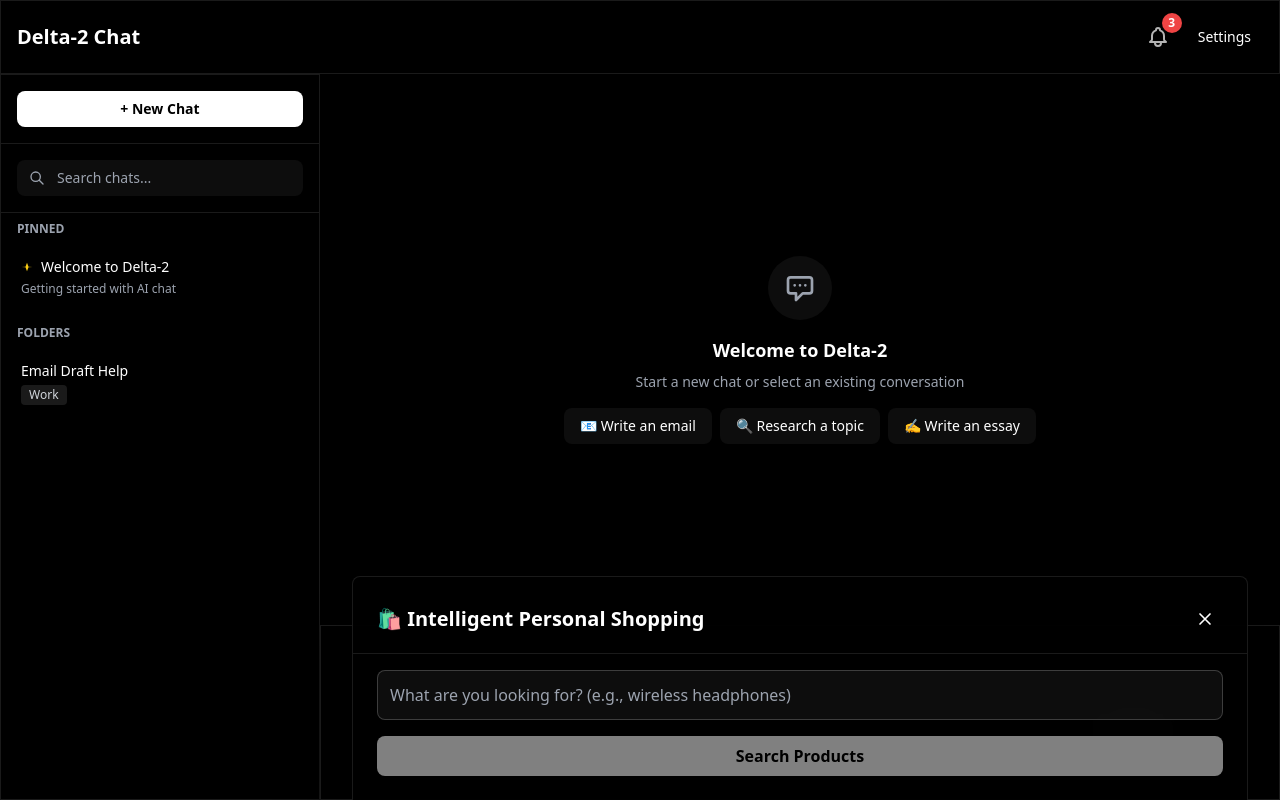
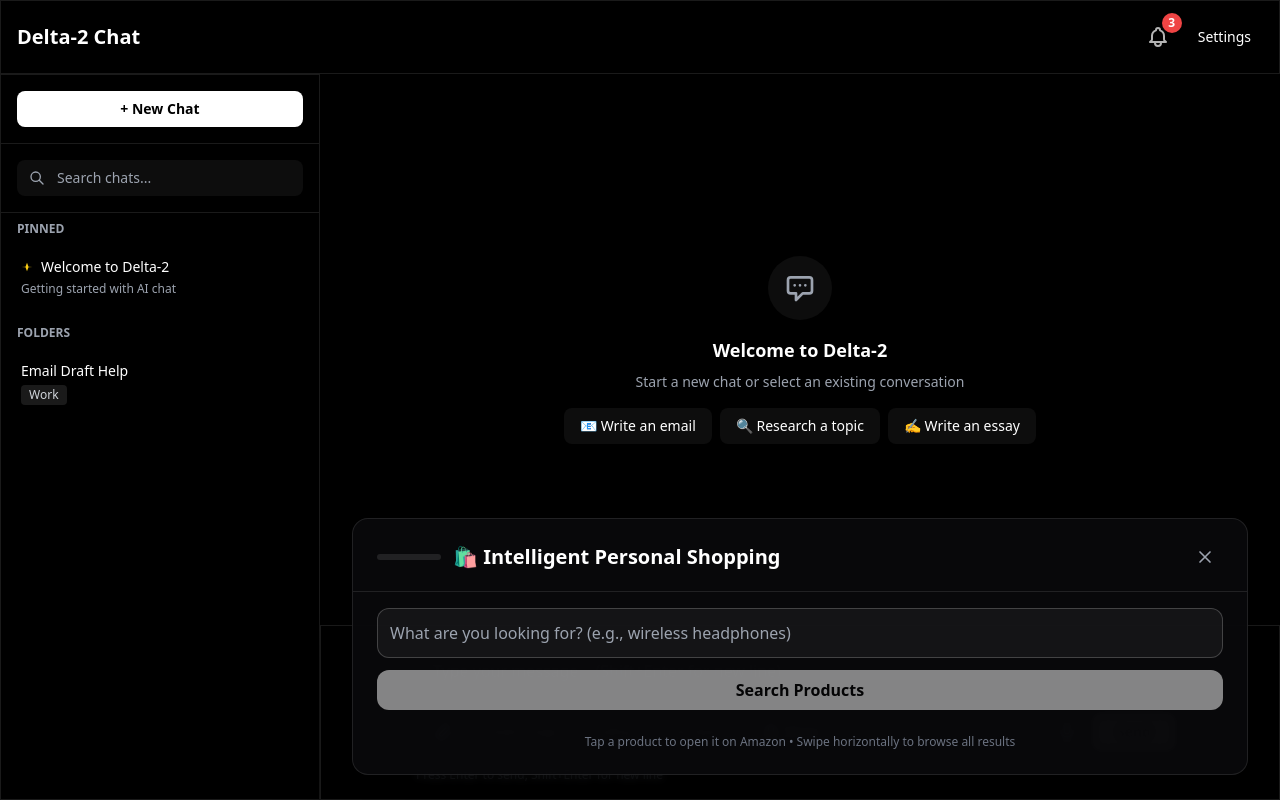
Before and after one commit to themusashimaru/jcil-ai-micro, a Next.js app: page /chat in a window 1280 px wide. Both pictures are taken after a click on the button "Shop". Built offline with nearby package versions, Linux system fonts and the light colour scheme.

Commit message:
Refine Amazon shop preview bottom sheet

```diff
--- a/src/components/chat/QuickAmazonShop.tsx
+++ b/src/components/chat/QuickAmazonShop.tsx
@@ -144,14 +144,18 @@ CRITICAL:
 
       {/* Modal */}
       {isOpen && (
-        <div className="fixed inset-0 z-50 flex items-center justify-center bg-black/80 p-4">
-          <div className="w-full max-w-4xl max-h-[85vh] flex flex-col rounded-lg bg-black/90 shadow-xl backdrop-blur-xl border border-white/10">
+        <div className="fixed inset-0 z-50 flex items-end justify-center bg-black/70 backdrop-blur-sm p-4 sm:p-6">
+          <div className="w-full max-w-4xl overflow-hidden rounded-2xl border border-white/10 bg-zinc-950/95 shadow-2xl">
+            <div className="flex max-h-[80vh] flex-col">
               {/* Header - Fixed */}
-            <div className="flex-shrink-0 p-6 pb-4 flex items-center justify-between border-b border-white/10">
-              <h2 className="text-xl font-bold">🛍️ Intelligent Personal Shopping</h2>
+              <div className="flex items-center justify-between border-b border-white/10 px-6 pt-5 pb-4">
+                <div className="flex items-center gap-3">
+                  <span className="hidden h-1.5 w-16 rounded-full bg-white/10 sm:block" aria-hidden="true" />
+                  <h2 className="text-lg font-semibold sm:text-xl">🛍️ Intelligent Personal Shopping</h2>
+                </div>
                 <button
                   onClick={() => setIsOpen(false)}
-                className="rounded-lg p-2 hover:bg-white/10"
+                  className="rounded-lg p-2 text-gray-400 hover:bg-white/10 hover:text-white"
                 >
                   <svg className="h-5 w-5" fill="none" viewBox="0 0 24 24" stroke="currentColor">
                     <path
@@ -165,81 +169,92 @@ CRITICAL:
               </div>
 
               {/* Scrollable Content */}
-            <div className="flex-1 overflow-y-auto p-6 pt-4">
+              <div className="flex-1 overflow-y-auto px-6 pb-6 pt-4">
                 {/* Search Input */}
-              <div className="mb-4">
+                <div className="mb-4 space-y-3">
                   <input
                     type="text"
                     value={query}
                     onChange={(e) => setQuery(e.target.value)}
                     onKeyDown={(e) => e.key === 'Enter' && handleSearch()}
                     placeholder="What are you looking for? (e.g., wireless headphones)"
-                  className="w-full rounded-lg border border-white/10 bg-white/5 p-3 text-white placeholder-gray-400 focus:border-white/20 focus:outline-none"
+                    className="w-full rounded-xl border border-white/10 bg-white/5 p-3 text-white placeholder-gray-400 focus:border-white/20 focus:outline-none"
                     autoFocus
                   />
-              </div>
 
-              {/* Search Button */}
                   <button
                     onClick={handleSearch}
                     disabled={!query.trim() || isSearching}
-                className="mb-4 w-full rounded-lg bg-white px-4 py-2 font-semibold text-black transition hover:bg-gray-200 disabled:opacity-50"
+                    className="w-full rounded-xl bg-white px-4 py-2 font-semibold text-black transition hover:bg-gray-200 disabled:opacity-50"
                   >
                     {isSearching ? 'Searching Amazon...' : 'Search Products'}
                   </button>
+                </div>
 
                 {/* Error Message */}
                 {error && (
-                <div className="mb-4 rounded-lg bg-red-500/10 border border-red-500/20 p-3 text-red-400">
+                  <div className="mb-4 rounded-xl border border-red-500/20 bg-red-500/10 p-3 text-sm text-red-300">
                     {error}
                   </div>
                 )}
 
                 {/* Product Carousel */}
                 {products.length > 0 && (
-                <div className="space-y-3">
-                  <h3 className="text-sm font-semibold text-gray-400">
+                  <div className="space-y-4">
+                    <div className="flex items-center justify-between">
+                      <h3 className="text-sm font-semibold text-gray-300">
                         {products.length} Product{products.length > 1 ? 's' : ''} Found
                       </h3>
+                      <button
+                        onClick={() => window.open(`https://www.amazon.com/s?k=${encodeURIComponent(query)}`, '_blank')}
+                        className="rounded-full border border-white/10 px-3 py-1 text-xs text-gray-400 transition hover:border-white/30 hover:text-white"
+                      >
+                        View all →
+                      </button>
+                    </div>
 
                     {/* Horizontal Scrolling Carousel */}
                     <div
                       ref={carouselRef}
-                  className="flex gap-3 overflow-x-auto pb-2 scrollbar-hide snap-x snap-mandatory"
+                      className="flex gap-4 overflow-x-auto pb-3 pr-1 scrollbar-hide snap-x snap-mandatory"
                       style={{ scrollbarWidth: 'none', msOverflowStyle: 'none' }}
                     >
                       {products.map((product, index) => (
                         <button
                           key={index}
                           onClick={() => handleProductClick(product)}
-                      className="group relative flex-shrink-0 w-64 overflow-hidden rounded-lg border border-white/10 bg-white/5 text-left transition hover:border-white/20 hover:bg-white/10 snap-start"
+                          className="group relative flex w-72 flex-shrink-0 snap-start flex-col overflow-hidden rounded-2xl border border-white/10 bg-white/[0.04] text-left transition hover:-translate-y-1 hover:border-white/20 hover:bg-white/[0.08]"
                         >
                           {/* Product Image */}
                           {product.image && (
-                        <div className="h-48 overflow-hidden">
+                            <div className="relative h-56 overflow-hidden bg-black/40">
                               <img
                                 src={product.image}
                                 alt={product.title}
-                            className="h-full w-full object-cover group-hover:scale-105 transition-transform duration-300"
+                                className="h-full w-full object-cover transition-transform duration-300 group-hover:scale-105"
                               />
+                              <div className="absolute inset-x-0 bottom-0 h-20 bg-gradient-to-t from-black/80 to-transparent" />
                             </div>
                           )}
 
                           {/* Product Info */}
-                      <div className="p-4 space-y-2">
-                        <h4 className="line-clamp-2 text-sm font-semibold text-white group-hover:text-blue-400 min-h-[2.5rem]">
+                          <div className="flex flex-1 flex-col justify-between gap-2 p-4">
+                            <div className="space-y-2">
+                              <h4 className="line-clamp-2 text-sm font-semibold text-white group-hover:text-blue-400">
                                 {product.title}
                               </h4>
-                        {product.price && (
-                          <p className="text-lg font-bold text-green-400">{product.price}</p>
-                        )}
                               {product.rating && (
                                 <p className="text-xs text-gray-400">⭐ {product.rating}</p>
                               )}
                             </div>
 
+                            {product.price && (
+                              <p className="text-lg font-semibold text-emerald-400">{product.price}</p>
+                            )}
+                          </div>
+
                           {/* Open Icon */}
-                      <div className="absolute right-2 top-2 rounded-full bg-black/60 p-1.5 opacity-0 transition-opacity group-hover:opacity-100">
+                          <div className="absolute right-3 top-3 rounded-full bg-black/70 p-2 opacity-0 transition-opacity group-hover:opacity-100">
                             <svg className="h-4 w-4" fill="none" viewBox="0 0 24 24" stroke="currentColor">
                               <path
                                 strokeLinecap="round"
@@ -252,21 +267,14 @@ CRITICAL:
                         </button>
                       ))}
                     </div>
-
-                  {/* View All on Amazon */}
-                  <button
-                    onClick={() => window.open(`https://www.amazon.com/s?k=${encodeURIComponent(query)}`, '_blank')}
-                    className="w-full rounded-lg border border-white/10 bg-white/5 py-2 text-sm text-gray-400 hover:bg-white/10 hover:text-white"
-                  >
-                    View all results on Amazon →
-                  </button>
                   </div>
                 )}
 
                 {/* Help Text */}
-              <p className="mt-4 text-xs text-gray-500">
-                Click any product to open on Amazon • Swipe to browse products
+                <p className="mt-6 text-center text-xs text-gray-500">
+                  Tap a product to open it on Amazon • Swipe horizontally to browse all results
                 </p>
+              </div>
             </div>
           </div>
         </div>
```
Lines whose indentation alone changed are shown as unchanged.
